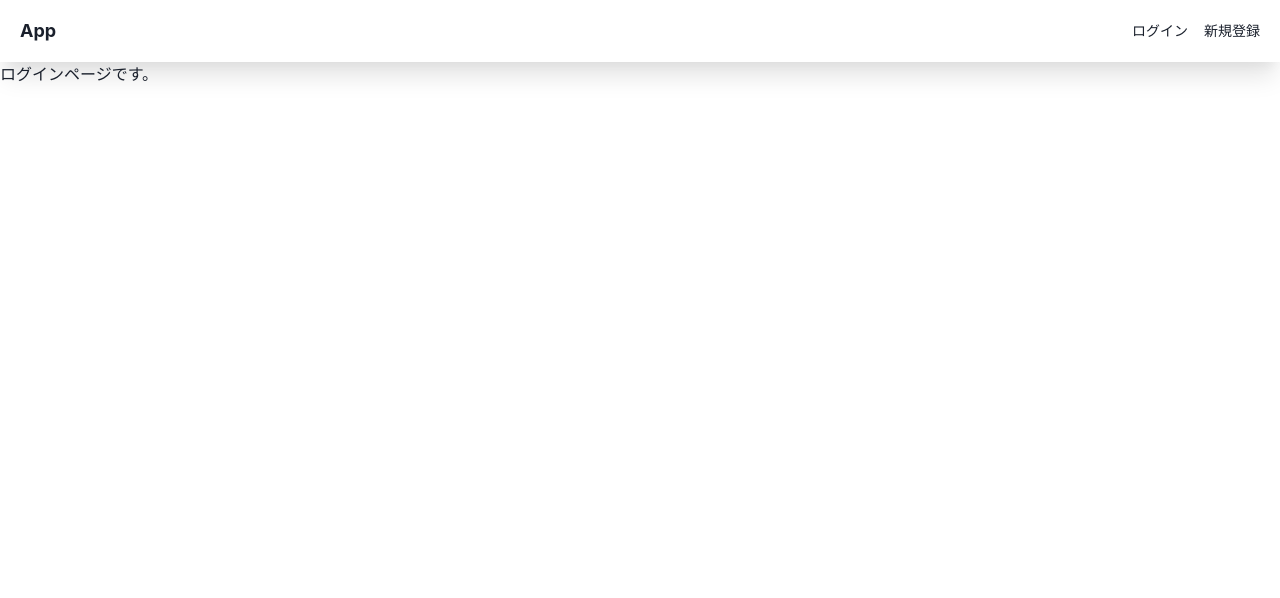
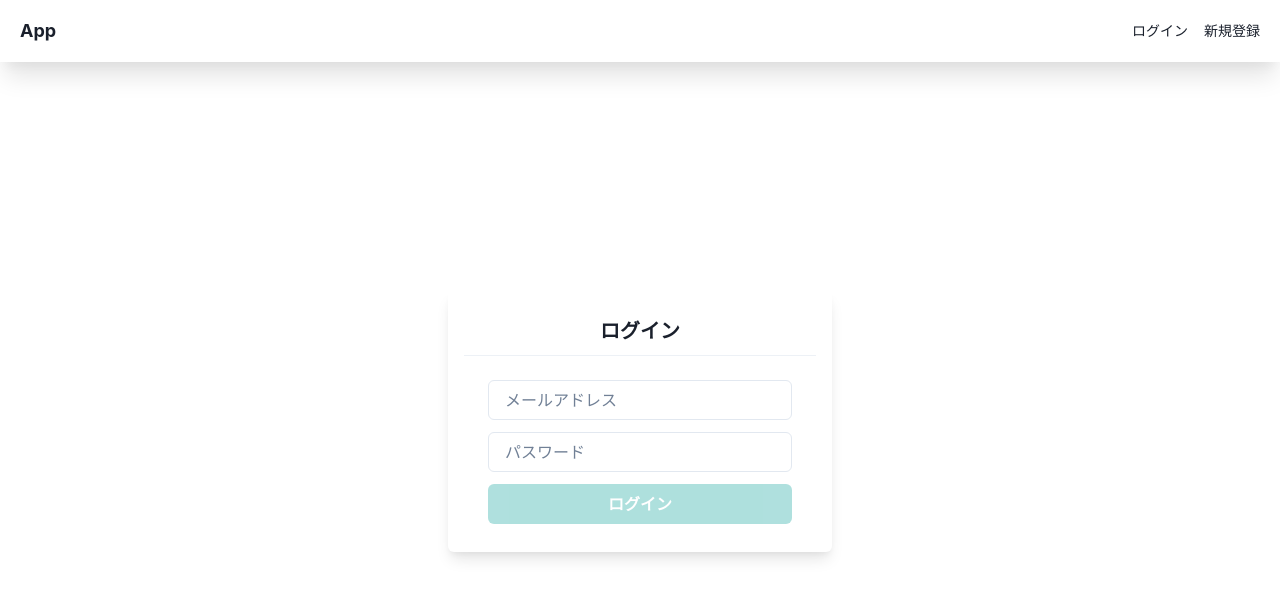
Before and after one commit to Kaiho-Tada/world_superb-view_app, a React (Create React App) app in the folder frontend/app/: page /login in a window 1280 px wide. Shown: the top 598 px of the page. Built offline with nearby package versions, Linux system fonts and the light colour scheme; what axios-case-converter would draw is missing.

Commit message:
ログインページの作成

```diff
--- /dev/null
+++ b/frontend/app/src/components/atoms/button/PrimaryButton.tsx
@@ -0,0 +1,19 @@
+import { Button } from "@chakra-ui/react";
+import { FC, memo, ReactNode } from "react";
+
+
+type Props = {
+  children: ReactNode;
+  isDisabled?: boolean;
+  loading?: boolean;
+  onClick: (e: React.MouseEvent<HTMLButtonElement, MouseEvent>) => void;
+}
+export const PrimaryButton: FC<Props> = memo((props) => {
+  const {children, isDisabled = false, loading = false, onClick} = props;
+  return (
+    <Button bg="teal.400" color="white" _hover={{opacity: 0.6}}
+    onClick={onClick} isLoading={loading} isDisabled={isDisabled || loading}>
+      {children}
+    </Button>
+  )
+})
--- a/frontend/app/src/components/pages/Login.tsx
+++ b/frontend/app/src/components/pages/Login.tsx
@@ -1,5 +1,72 @@
-import { FC, memo } from "react";
+import { ChangeEvent, FC, memo, useContext, useState } from "react"
+import { Box, Divider, Flex, Heading, Input, Stack } from "@chakra-ui/react"
+import { useNavigate } from "react-router-dom"
+import Cookies from "js-cookie"
+
+import { AuthContext } from "App"
+import { useMessage } from "hooks/useMessage"
+import { LoginData } from "types/api/auth"
+import { login } from "lib/api/auth"
+import { PrimaryButton } from "components/atoms/button/PrimaryButton"
 
 export const Login: FC = memo(() => {
-  return <p>ログインページです。</p>
+
+  const navigate = useNavigate();
+  const { setIsSignedIn, setCurrentUser, loading, setLoading } = useContext(AuthContext)
+  const [email, setEmail] = useState<string>("")
+  const [password, setPassword] = useState<string>("")
+  const { showMessage } = useMessage();
+
+  const onChangeEmail = (e: ChangeEvent<HTMLInputElement>) => setEmail(e.target.value)
+  const onChangePassword  = (e: ChangeEvent<HTMLInputElement>) => setPassword(e.target.value)
+
+  const onClickLogin = async (e: React.MouseEvent<HTMLButtonElement, MouseEvent>) => {
+    e.preventDefault()
+    setLoading(true)
+
+    const data: LoginData = {
+      email: email,
+      password: password
+    }
+
+    try {
+      const res = await login(data)
+      console.log(res)
+
+      if (res.status === 200) {
+        showMessage({title: "ログインしました", status: "success"})
+        Cookies.set("_access_token", res.headers["access-token"])
+        Cookies.set("_client", res.headers["client"])
+        Cookies.set("_uid", res.headers["uid"])
+
+        setIsSignedIn(true)
+        setCurrentUser(res.data.data)
+
+        navigate("/")
+
+        console.log("Signed in successfully!")
+      } else {
+        showMessage({title: "ログインに失敗しました", status: "error"})
+      }
+    } catch (err) {
+      showMessage({title: "エラーが発生しました", status: "error"})
+    }
+    setLoading(false)
+  }
+
+  return (
+    <Flex align="center" justify="center" height="90vh">
+      <Box bg="white" w="sm" p={4} borderRadius="md" shadow="lg">
+        <Heading as="h1" size="md" textAlign="center" my={3}>ログイン</Heading>
+        <Divider my={3} />
+        <Stack spacing={3} px={6} py={3}>
+          <Input placeholder="メールアドレス" value={email} onChange={onChangeEmail} />
+          <Input placeholder="パスワード" type="password" value={password} onChange={onChangePassword} />
+          <PrimaryButton loading={loading} isDisabled={email === "" || password === ""} onClick={onClickLogin}>
+            ログイン
+          </PrimaryButton>
+        </Stack>
+      </Box>
+    </Flex>
+  )
 })
```
